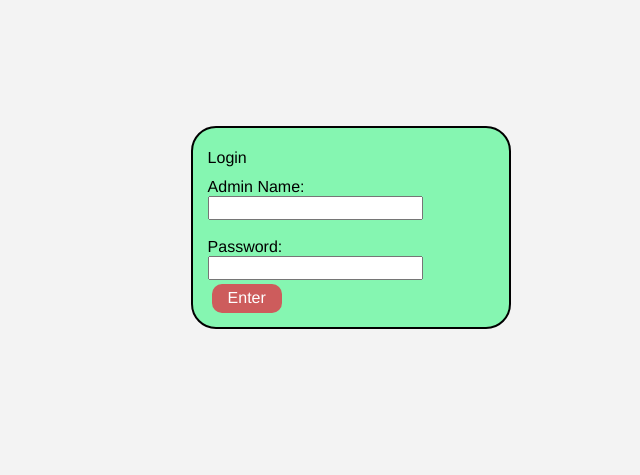
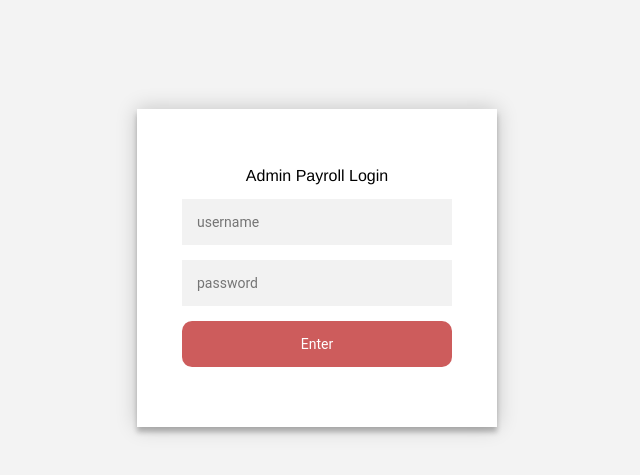
Before and after one commit to zrta2480/Webdev_SA3, a PHP site: page /login.php in a window 1280 px wide. Shown: the top 475 px of the page, without its empty margins (323-963 px from the left). Run offline with PHP 8.4, Linux system fonts and the light colour scheme.

Commit message:
Login style updated

```diff
--- a/login.php
+++ b/login.php
@@ -9,35 +9,26 @@ unset($_SESSION['user']);
     </head>
 
     <body>
-
-    <div class="container">
-        <div class="login-header">
-            <h1>Login</h1>
+        <div class="login-page">
+          <div class="form">
+            <h2>Admin Payroll Login</h2>
+            <form action="<?php echo htmlspecialchars($_SERVER["PHP_SELF"]); ?>" method="post">
+              <input type="text" placeholder="username" name="idNumber" required />
+              <input type="password" placeholder="password" name="userPassword" required/>
+              <input type="submit" value="Enter" name="submitCredentials" class="loginButton"/>
+                <?php if (isset($_SESSION['message']))
+                {
+                    echo $_SESSION['message'];
+                    unset($_SESSION['message']);
+                } ?>
+            </form>
+          </div>
         </div>
-
-        <div class="login">
-            <form action="<?php echo htmlspecialchars($_SERVER["PHP_SELF"]); ?>" method="post">
-                Admin Name: <input type="text" name="idNumber" />
-                <br />
-                <br />
-                Password: <input type="password" name="userPassword" />
-                <br />
-                <input type="submit" value="Enter" name="submitCredentials" />
-            </form>
-        </div>
-
-    </div>
     </body>
 </html>
 
 <?php
     include "dbs-connect.php";
-
-    if (isset($_SESSION['message']))
-    {
-        echo $_SESSION['message'];
-        unset($_SESSION['message']);
-    }
 
     if(isset($_POST['submitCredentials']))
     {
--- a/sa3-stylesheet.css
+++ b/sa3-stylesheet.css
@@ -240,17 +240,6 @@ body
     margin-left: 18em;
 }
 
-.container {
-    background-color: #85f6b1;
-    border: 2px solid black;
-    padding: 10px;
-    padding-left: 15px;
-    width: 320px;
-    margin-left : 40%;
-    margin-top: 10%;
-    border-radius: 25px;
-}
-
 input[type=submit], button {
     background-color: indianred;
     border: none;
@@ -260,6 +249,10 @@ input[type=submit], button {
     margin: 4px 4px;
     cursor: pointer;
     border-radius: 10px;
+}
+
+.loginButton {
+    background-color: indianred;
 }
 
 button:hover {
@@ -273,3 +266,115 @@ input[type=submit]:hover {
 #netpay {
     font-weight:  bold;
 }
+
+@import url(https://fonts.googleapis.com/css?family=Roboto:300);
+
+.login-page {
+  width: 360px;
+  padding: 8% 0 0;
+  margin: auto;
+}
+.form {
+  position: relative;
+  z-index: 1;
+  background: #FFFFFF;
+  max-width: 360px;
+  margin: 0 auto 100px;
+  padding: 45px;
+  text-align: center;
+  box-shadow: 0 0 20px 0 rgba(0, 0, 0, 0.2), 0 5px 5px 0 rgba(0, 0, 0, 0.24);
+}
+.form input[type=text] {
+  font-family: "Roboto", sans-serif;
+  outline: 0;
+  background: #f2f2f2;
+  width: 100%;
+  border: 0;
+  margin: 0 0 15px;
+  padding: 15px;
+  box-sizing: border-box;
+  font-size: 14px;
+}
+.form input[type=password] {
+  font-family: "Roboto", sans-serif;
+  outline: 0;
+  background: #f2f2f2;
+  width: 100%;
+  border: 0;
+  margin: 0 0 15px;
+  padding: 15px;
+  box-sizing: border-box;
+  font-size: 14px;
+}
+.form input[type=submit] {
+  font-family: "Roboto", sans-serif;
+  outline: 0;
+  width: 100%;
+  border: 0;
+  margin: 0 0 15px;
+  padding: 15px;
+  box-sizing: border-box;
+  font-size: 14px;
+}
+.form button {
+  font-family: "Roboto", sans-serif;
+  text-transform: uppercase;
+  outline: 0;
+  background: #4CAF50;
+  width: 100%;
+  border: 0;
+  padding: 15px;
+  color: #FFFFFF;
+  font-size: 14px;
+  -webkit-transition: all 0.3 ease;
+  transition: all 0.3 ease;
+  cursor: pointer;
+}
+.form button:hover,.form button:active,.form button:focus {
+  background: #43A047;
+}
+.form .message {
+  margin: 15px 0 0;
+  color: #b3b3b3;
+  font-size: 12px;
+}
+.form .message a {
+  color: #4CAF50;
+  text-decoration: none;
+}
+.form .register-form {
+  display: none;
+}
+.container {
+  position: relative;
+  z-index: 1;
+  max-width: 300px;
+  margin: 0 auto;
+}
+.container:before, .container:after {
+  content: "";
+  display: block;
+  clear: both;
+}
+.container .info {
+  margin: 50px auto;
+  text-align: center;
+}
+.container .info h1 {
+  margin: 0 0 15px;
+  padding: 0;
+  font-size: 36px;
+  font-weight: 300;
+  color: #1a1a1a;
+}
+.container .info span {
+  color: #4d4d4d;
+  font-size: 12px;
+}
+.container .info span a {
+  color: #000000;
+  text-decoration: none;
+}
+.container .info span .fa {
+  color: #EF3B3A;
+}
```
